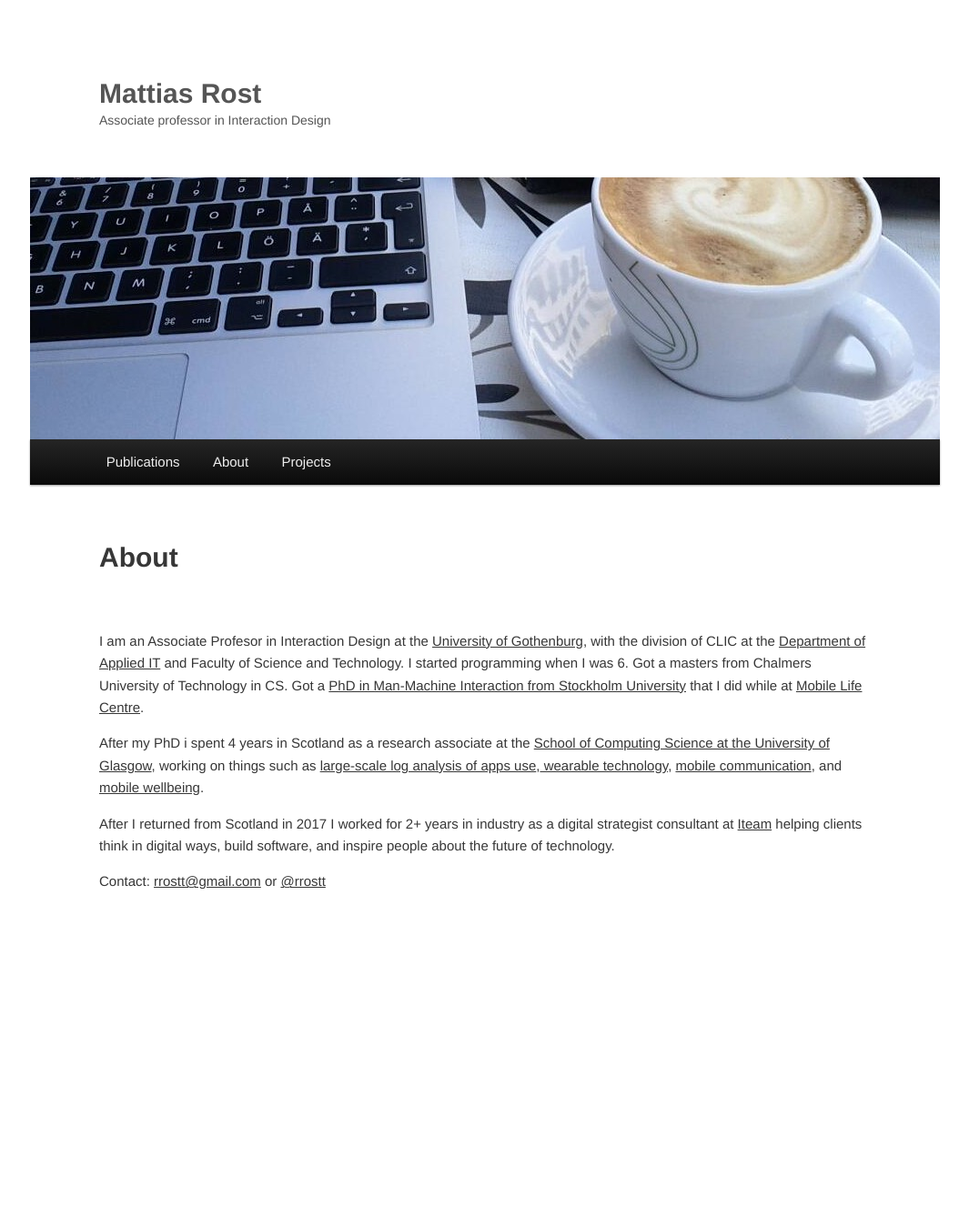
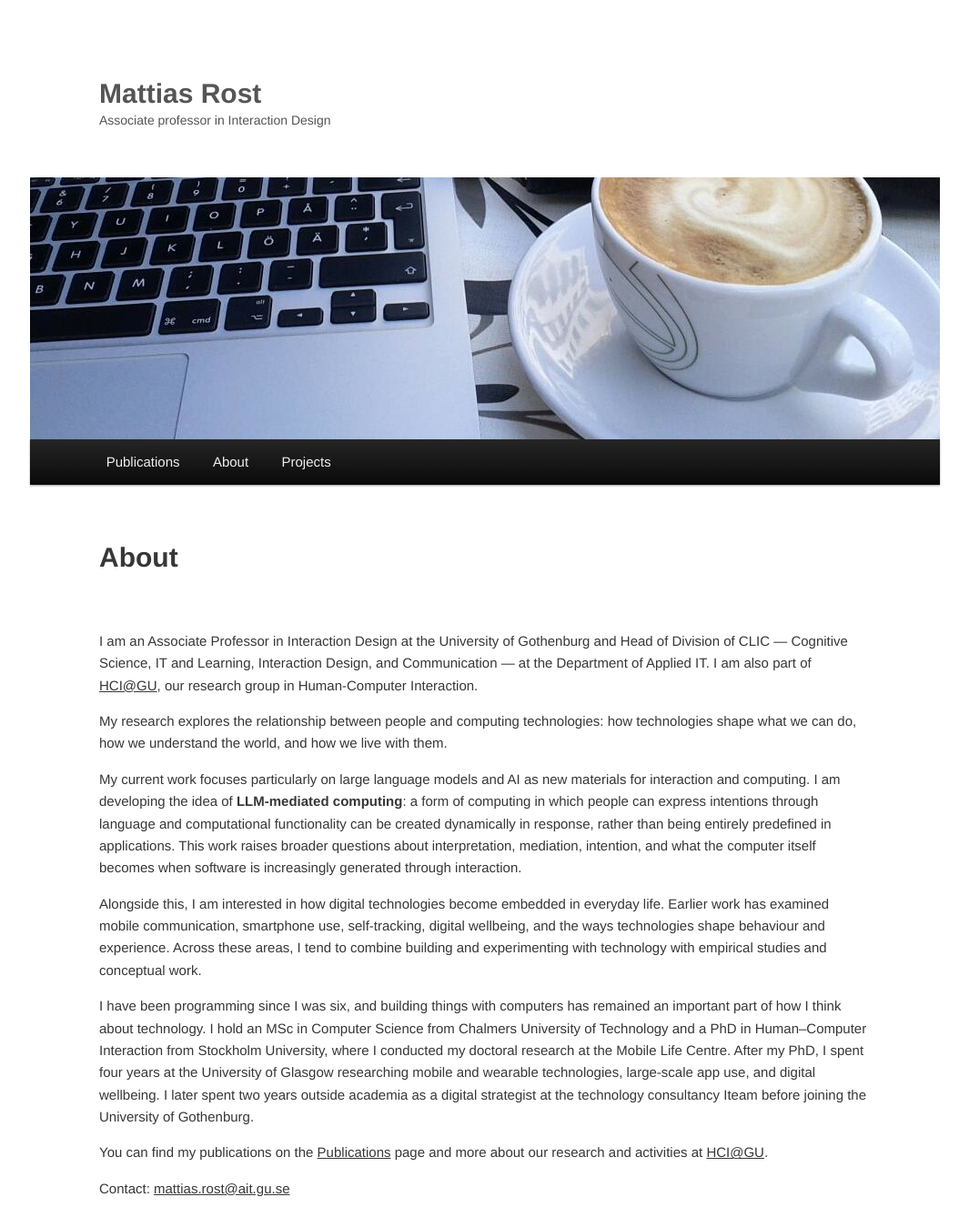
Before and after one commit to rrostt/rrostt.github.io, a Jekyll site: the page built from _pages/2011-09-24-about.html, in a window 1280 px wide. Shown: the whole page at 91% size, without its empty margins (107-1172 px from the left). Built offline with Jekyll 4.4.1, drawn with Linux system fonts in a browser that asks for light colours; before the commit the page ends 1012 px from its top, so only the background shows below that.

Commit message:
Rewrite About page with current role and research focus
Co-Authored-By: Claude Opus 5.5 <noreply@anthropic.com>
Claude-Session: https://claude.ai/code/session_01A379XowazH2qhDMNFo3Jtz

```diff
--- a/_pages/2011-09-24-about.html
+++ b/_pages/2011-09-24-about.html
@@ -20,21 +20,10 @@ first_name: Mattias
 last_name: Rost
 permalink: "/about/"
 ---
-<p>I am an Associate Profesor in Interaction Design at the <a href="https://www.gu.se/">University of Gothenburg</a>, with the division of
-  CLIC at the <a href="https://ait.gu.se/">Department of Applied IT</a> and Faculty of Science and Technology. I started programming
-  when I was 6. Got a masters from Chalmers University of Technology in CS. Got a <a
-    href="http://www.diva-portal.org/smash/record.jsf?pid=diva2%3A602247&amp;dswid=-3302">PhD in Man-Machine Interaction
-    from Stockholm University</a> that I did while at <a href="http://mobilelifecentre.org/about">Mobile Life
-    Centre</a>.</p>
-<p>After my PhD i spent 4 years in Scotland as a research associate at the <a
-    href="http://www.gla.ac.uk/schools/computing/?CFID=19335843&amp;CFTOKEN=46099018">School of Computing Science at the
-    University of Glasgow</a>, working on things such as <a
-    href="http://onlinelibrary.wiley.com/doi/10.1002/sta4.103/abstract">large-scale log analysis of apps use</a>,<a
-    href="http://www.johnrooksby.org/papers/livedinformatics.pdf"> wearable technology</a>, <a
-    href="http://rost.me/wordpress/wp-content/uploads/2011/09/rost_forgetmenot.pdf">mobile communication</a>, and <a
-    href="https://dl.acm.org/citation.cfm?id=2987676">mobile wellbeing</a>.</p>
-<p>After I returned from Scotland in 2017 I worked for 2+ years in industry as a digital strategist consultant at <a
-    href="https://iteam.se">Iteam</a> helping clients think in digital ways, build software, and inspire people about
-  the future of technology.</p>
-<p>Contact: <a href="mailto:rrostt@gmail.com">rrostt@gmail.com</a> or <a title="Twitter"
-    href="http://twitter.com/rrostt">@rrostt</a></p>
+<p>I am an Associate Professor in Interaction Design at the University of Gothenburg and Head of Division of CLIC — Cognitive Science, IT and Learning, Interaction Design, and Communication — at the Department of Applied IT. I am also part of <a href="https://hci.gu.se">HCI@GU</a>, our research group in Human-Computer Interaction.</p>
+<p>My research explores the relationship between people and computing technologies: how technologies shape what we can do, how we understand the world, and how we live with them.</p>
+<p>My current work focuses particularly on large language models and AI as new materials for interaction and computing. I am developing the idea of <strong>LLM-mediated computing</strong>: a form of computing in which people can express intentions through language and computational functionality can be created dynamically in response, rather than being entirely predefined in applications. This work raises broader questions about interpretation, mediation, intention, and what the computer itself becomes when software is increasingly generated through interaction.</p>
+<p>Alongside this, I am interested in how digital technologies become embedded in everyday life. Earlier work has examined mobile communication, smartphone use, self-tracking, digital wellbeing, and the ways technologies shape behaviour and experience. Across these areas, I tend to combine building and experimenting with technology with empirical studies and conceptual work.</p>
+<p>I have been programming since I was six, and building things with computers has remained an important part of how I think about technology. I hold an MSc in Computer Science from Chalmers University of Technology and a PhD in Human–Computer Interaction from Stockholm University, where I conducted my doctoral research at the Mobile Life Centre. After my PhD, I spent four years at the University of Glasgow researching mobile and wearable technologies, large-scale app use, and digital wellbeing. I later spent two years outside academia as a digital strategist at the technology consultancy Iteam before joining the University of Gothenburg.</p>
+<p>You can find my publications on the <a href="/publications/">Publications</a> page and more about our research and activities at <a href="https://hci.gu.se">HCI@GU</a>.</p>
+<p>Contact: <a href="mailto:mattias.rost@ait.gu.se">mattias.rost@ait.gu.se</a></p>
```
